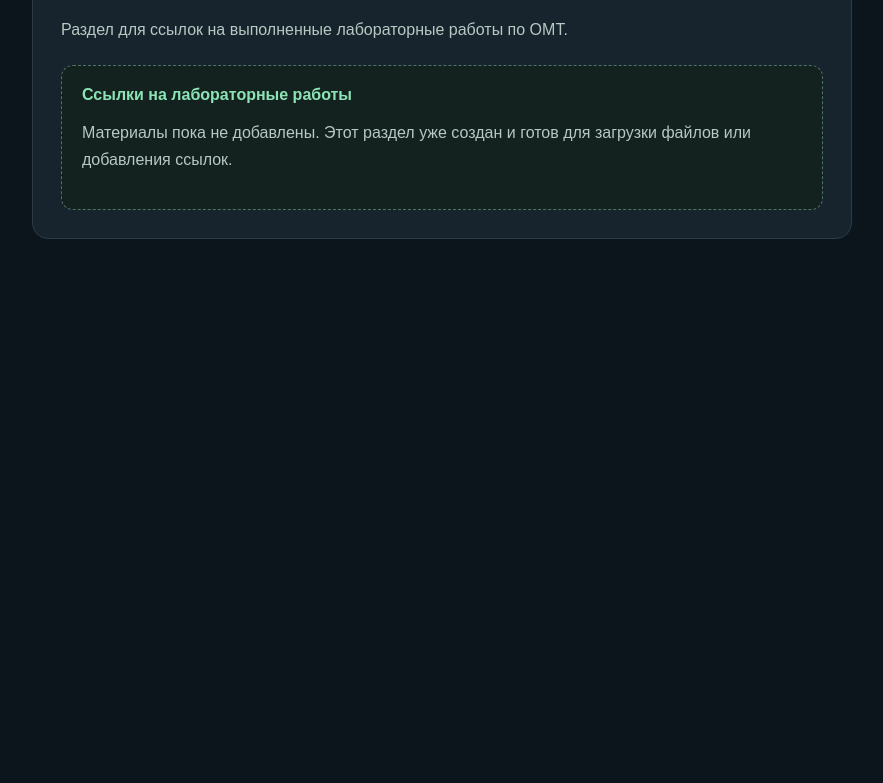
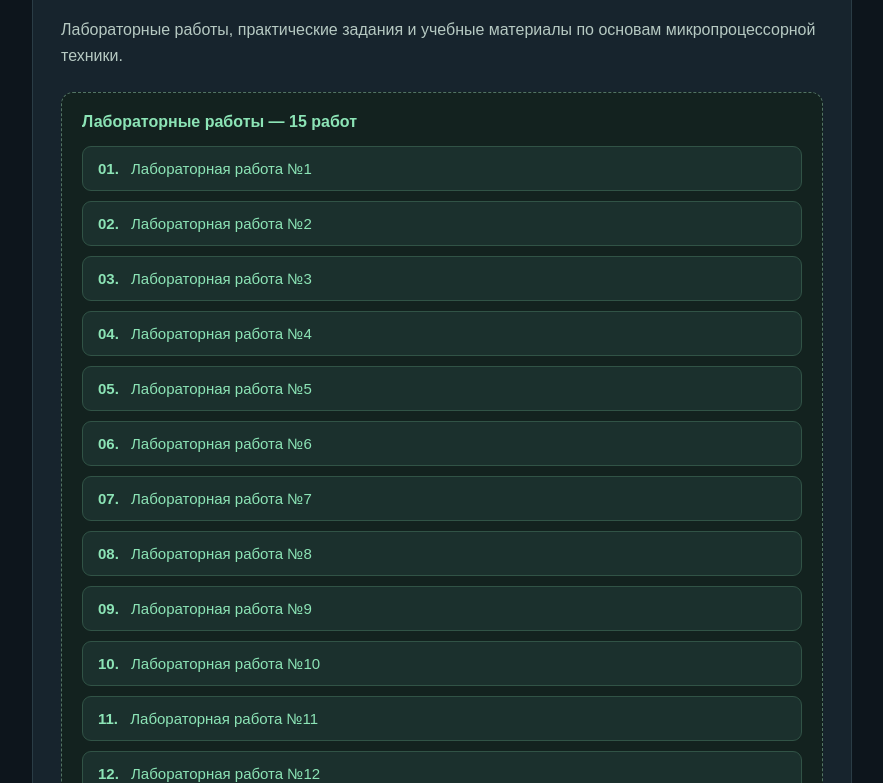
Before and after one commit to dx9zysmyb5-commits/University_Esil_3_kurs, a plain HTML site: page OMT/index.html in a window 1280 px wide. Shown: the part 169-952 px from the top of the page, without its empty margins (198-1081 px from the left). Before the commit the page ends 800 px from the top, so only its background shows below. Drawn offline with Linux system fonts and the light colour scheme.

Commit message:
Update index.html

```diff
--- a/OMT/index.html
+++ b/OMT/index.html
@@ -1,3 +1,4 @@
+
 <!DOCTYPE html>
 <html lang="ru">
 <head>
@@ -5,29 +6,239 @@
   <meta name="viewport" content="width=device-width, initial-scale=1.0">
   <meta name="theme-color" content="#101820">
   <title>Основы микропроцессорной техники (ОМТ) — Учебный архив</title>
+
   <style>
     * { box-sizing: border-box; }
-    body { margin: 0; padding: 30px 16px; min-height: 100vh; font-family: Arial, sans-serif; background: #0d151c; color: #edf5f2; }
-    main { width: min(100%, 820px); margin: 35px auto; }
-    a { color: #8ce4b6; text-decoration: none; }
-    .back { display: inline-block; margin-bottom: 24px; }
-    .panel { padding: 28px; background: #17242d; border: 1px solid #2a3c45; border-radius: 16px; }
-    h1 { margin-top: 0; color: #8ce4b6; line-height: 1.25; }
-    p { color: #b6c9c2; line-height: 1.65; }
-    .empty { margin-top: 22px; padding: 20px; border: 1px dashed #527363; border-radius: 12px; background: #13221f; }
-    .label { color: #8ce4b6; font-weight: bold; }
+
+    body {
+      margin: 0;
+      padding: 30px 16px;
+      min-height: 100vh;
+      font-family: Arial, sans-serif;
+      background: #0d151c;
+      color: #edf5f2;
+    }
+
+    main {
+      width: min(100%, 820px);
+      margin: 35px auto;
+    }
+
+    a {
+      color: #8ce4b6;
+      text-decoration: none;
+    }
+
+    a:hover {
+      color: #ffffff;
+    }
+
+    .back {
+      display: inline-block;
+      margin-bottom: 24px;
+    }
+
+    .panel {
+      padding: 28px;
+      background: #17242d;
+      border: 1px solid #2a3c45;
+      border-radius: 16px;
+    }
+
+    h1 {
+      margin-top: 0;
+      color: #8ce4b6;
+      line-height: 1.25;
+    }
+
+    h2 {
+      color: #8ce4b6;
+      font-size: 20px;
+    }
+
+    p {
+      color: #b6c9c2;
+      line-height: 1.65;
+    }
+
+    .empty {
+      margin-top: 22px;
+      padding: 20px;
+      border: 1px dashed #527363;
+      border-radius: 12px;
+      background: #13221f;
+    }
+
+    .label {
+      color: #8ce4b6;
+      font-weight: bold;
+      margin-bottom: 15px;
+    }
+
+    .lab-list {
+      list-style: none;
+      padding: 0;
+      margin: 0;
+    }
+
+    .lab-list li {
+      margin: 10px 0;
+      padding: 13px 15px;
+      background: #1b302d;
+      border: 1px solid #315346;
+      border-radius: 9px;
+      transition: 0.2s;
+    }
+
+    .lab-list li:hover {
+      background: #25463b;
+      transform: translateX(4px);
+    }
+
+    .lab-list a {
+      display: block;
+      font-size: 15px;
+    }
+
+    .number {
+      color: #8ce4b6;
+      font-weight: bold;
+      margin-right: 8px;
+    }
   </style>
 </head>
+
 <body>
   <main>
+
     <a class="back" href="../">← На главную</a>
+
     <section class="panel">
+
       <h1>Основы микропроцессорной техники (ОМТ)</h1>
-      <p>Раздел для ссылок на выполненные лабораторные работы по ОМТ.</p>
+
+      <p>
+        Лабораторные работы, практические задания
+        и учебные материалы по основам микропроцессорной техники.
+      </p>
+
       <div class="empty">
-        <div class="label">Ссылки на лабораторные работы</div>
-        <p>Материалы пока не добавлены. Этот раздел уже создан и готов для загрузки файлов или добавления ссылок.</p>
+
+        <div class="label">
+          Лабораторные работы — 15 работ
+        </div>
+
+        <ul class="lab-list">
+
+          <li>
+            <a href="ССЫЛКА_1" target="_blank" rel="noopener noreferrer">
+              <span class="number">01.</span>
+              Лабораторная работа №1
+            </a>
+          </li>
+
+          <li>
+            <a href="ССЫЛКА_2" target="_blank" rel="noopener noreferrer">
+              <span class="number">02.</span>
+              Лабораторная работа №2
+            </a>
+          </li>
+
+          <li>
+            <a href="ССЫЛКА_3" target="_blank" rel="noopener noreferrer">
+              <span class="number">03.</span>
+              Лабораторная работа №3
+            </a>
+          </li>
+
+          <li>
+            <a href="ССЫЛКА_4" target="_blank" rel="noopener noreferrer">
+              <span class="number">04.</span>
+              Лабораторная работа №4
+            </a>
+          </li>
+
+          <li>
+            <a href="ССЫЛКА_5" target="_blank" rel="noopener noreferrer">
+              <span class="number">05.</span>
+              Лабораторная работа №5
+            </a>
+          </li>
+
+          <li>
+            <a href="ССЫЛКА_6" target="_blank" rel="noopener noreferrer">
+              <span class="number">06.</span>
+              Лабораторная работа №6
+            </a>
+          </li>
+
+          <li>
+            <a href="ССЫЛКА_7" target="_blank" rel="noopener noreferrer">
+              <span class="number">07.</span>
+              Лабораторная работа №7
+            </a>
+          </li>
+
+          <li>
+            <a href="ССЫЛКА_8" target="_blank" rel="noopener noreferrer">
+              <span class="number">08.</span>
+              Лабораторная работа №8
+            </a>
+          </li>
+
+          <li>
+            <a href="ССЫЛКА_9" target="_blank" rel="noopener noreferrer">
+              <span class="number">09.</span>
+              Лабораторная работа №9
+            </a>
+          </li>
+
+          <li>
+            <a href="ССЫЛКА_10" target="_blank" rel="noopener noreferrer">
+              <span class="number">10.</span>
+              Лабораторная работа №10
+            </a>
+          </li>
+
+          <li>
+            <a href="ССЫЛКА_11" target="_blank" rel="noopener noreferrer">
+              <span class="number">11.</span>
+              Лабораторная работа №11
+            </a>
+          </li>
+
+          <li>
+            <a href="ССЫЛКА_12" target="_blank" rel="noopener noreferrer">
+              <span class="number">12.</span>
+              Лабораторная работа №12
+            </a>
+          </li>
+
+          <li>
+            <a href="ССЫЛКА_13" target="_blank" rel="noopener noreferrer">
+              <span class="number">13.</span>
+              Лабораторная работа №13
+            </a>
+          </li>
+
+          <li>
+            <a href="ССЫЛКА_14" target="_blank" rel="noopener noreferrer">
+              <span class="number">14.</span>
+              Лабораторная работа №14
+            </a>
+          </li>
+
+          <li>
+            <a href="ССЫЛКА_15" target="_blank" rel="noopener noreferrer">
+              <span class="number">15.</span>
+              Лабораторная работа №15
+            </a>
+          </li>
+
+        </ul>
+
       </div>
+
     </section>
   </main>
 </body>
```
